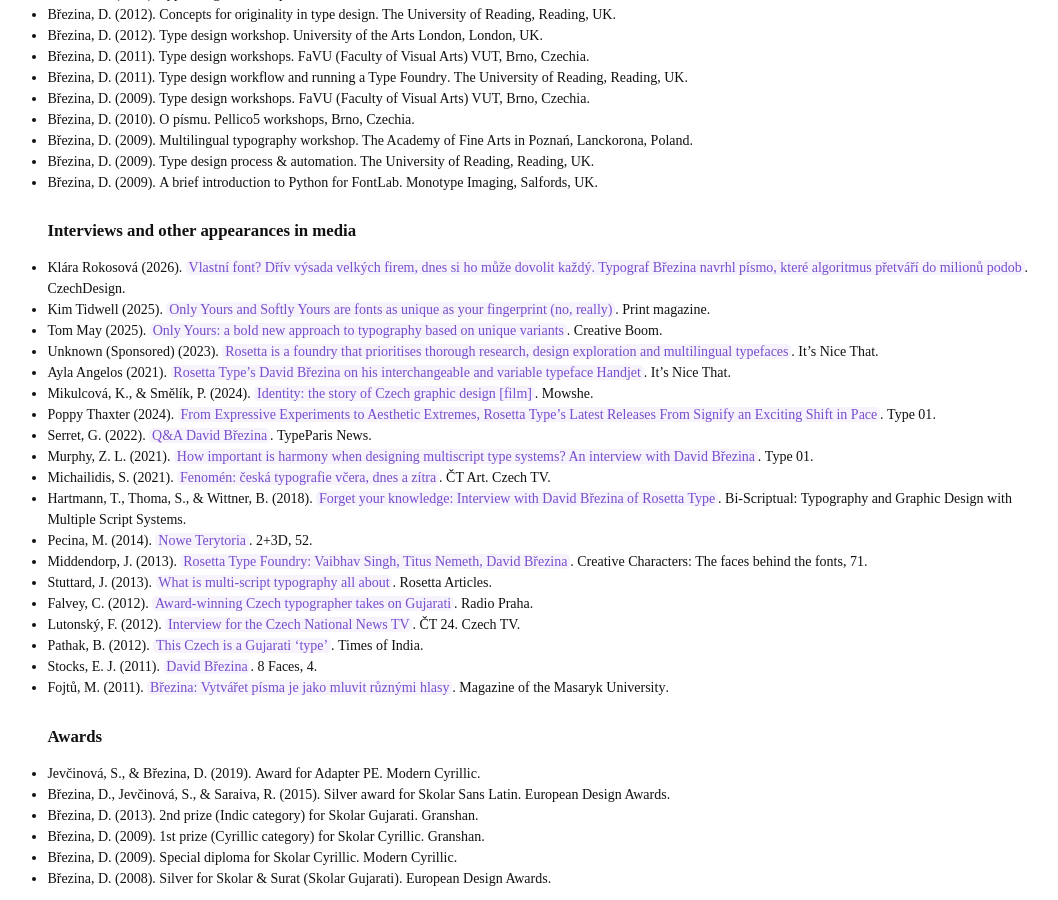
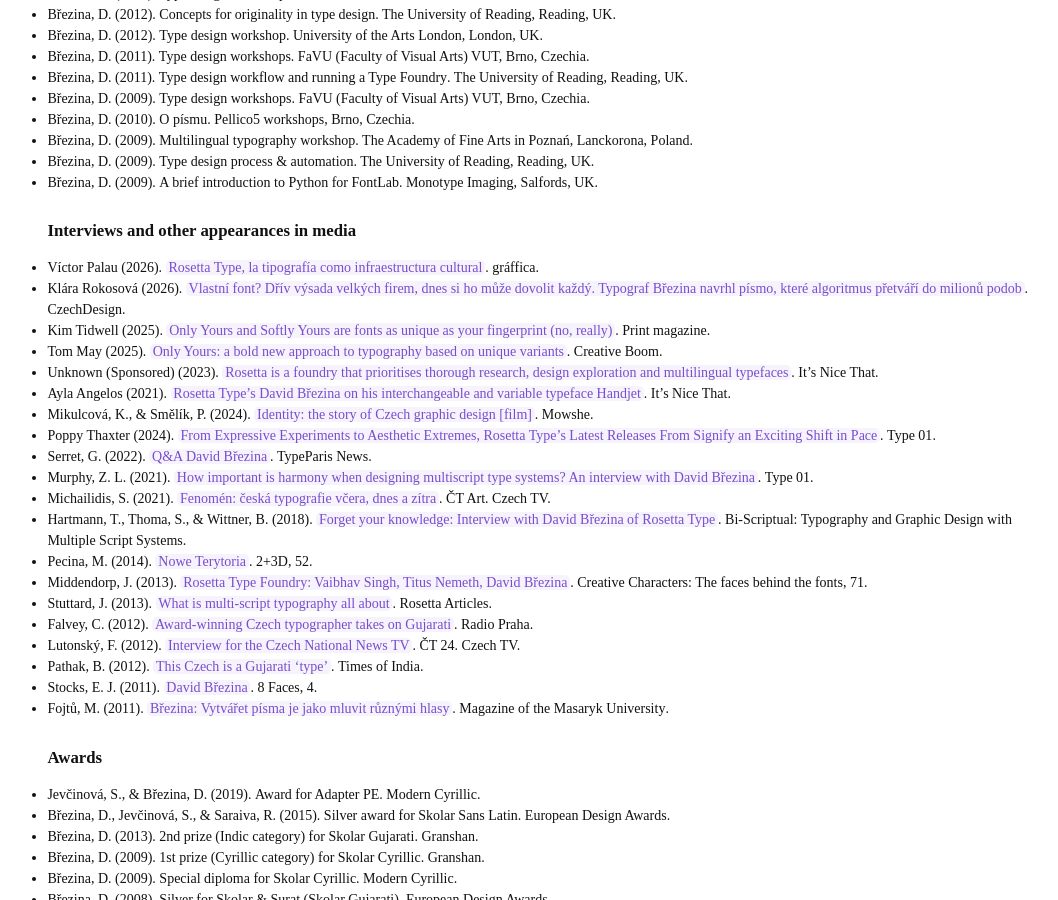
Before and after one commit to MrBrezina/mrbrezina.com, a Jekyll site: the page built from en/README.md, in a window 1280 px wide and 900 px high, scrolled down 3357 px. Shown: the whole window, without its empty margins (87-1145 px from the left). Built offline with Jekyll 4.4.1, drawn with Linux system fonts in a browser that asks for light colours; some web fonts are replaced.

Commit message:
gráffica interview added

```diff
--- a/_data/data.yaml
+++ b/_data/data.yaml
@@ -628,6 +628,12 @@ categories:
     cs: Rozhovory a jiné zmínky či vystoupení v médiích
   items:
   - authors:
+    - Víctor Palau
+    title: Rosetta Type, la tipografía como infraestructura cultural
+    publication: gráffica
+    date: 15. 4. 2026
+    url: https://graffica.info/rosetta-type-la-tipografia-como-infraestructura-cultural/
+  - authors:
     - Klára Rokosová
     title: Vlastní font? Dřív výsada velkých firem, dnes si ho může dovolit každý. Typograf Březina navrhl písmo, které algoritmus přetváří do milionů podob
     publication: CzechDesign
```
